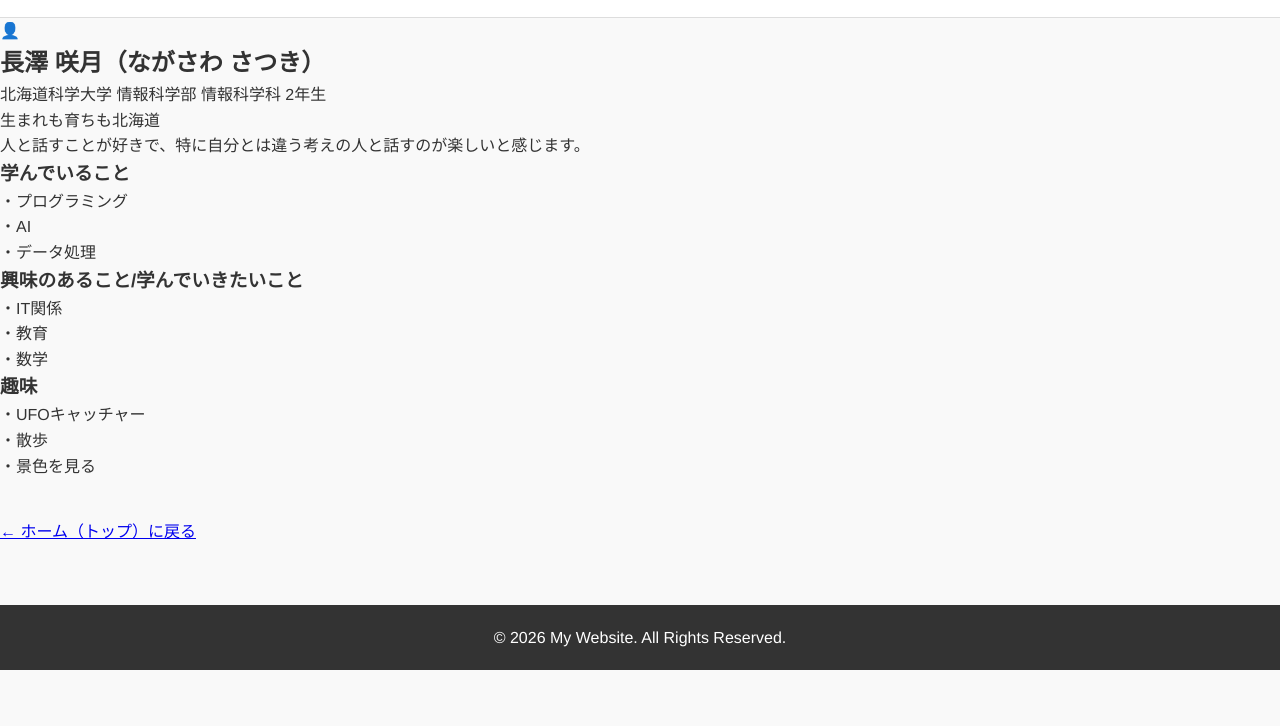
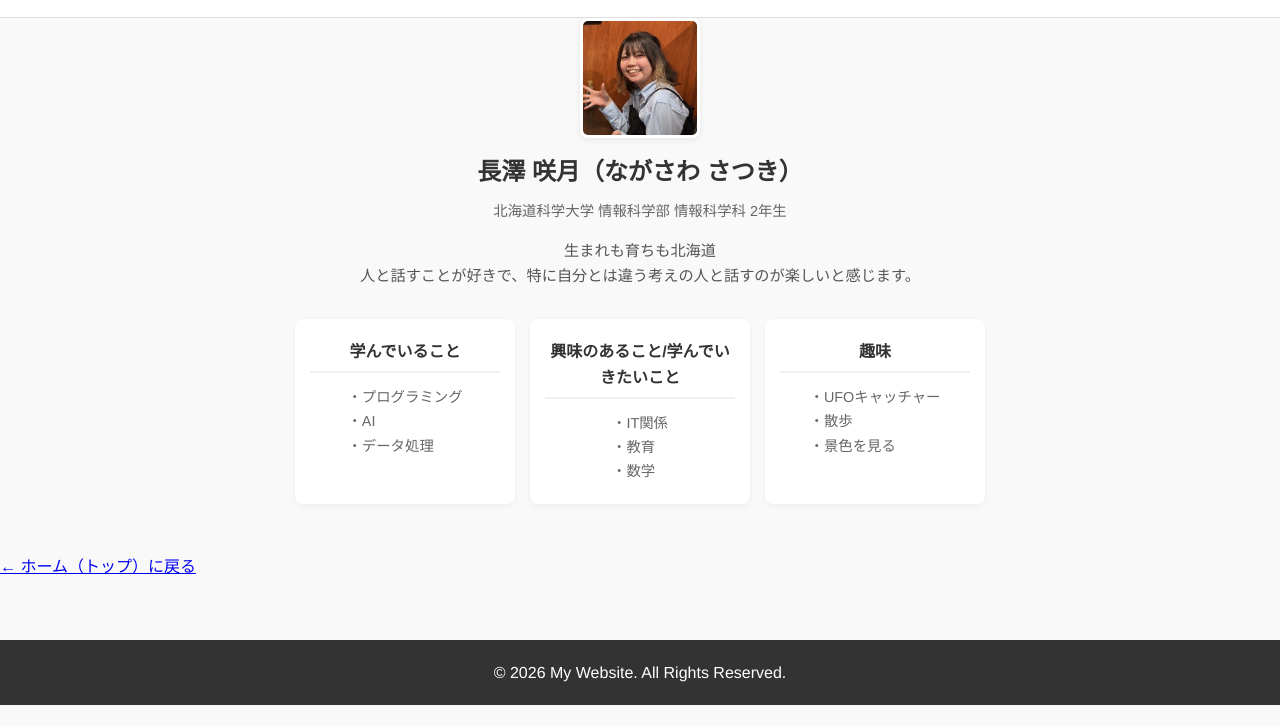
Before and after one commit to 1256058/my-website, a plain HTML site: page profile.html in a window 1280 px wide. Shown: the part 74-800 px from the top of the page. Drawn offline with Linux system fonts and the light colour scheme.

Commit message:
Add files via upload

```diff
--- a/profile.html
+++ b/profile.html
@@ -29,7 +29,10 @@
         <!-- 自己紹介エリア -->
         <section class="profile-card">
             <!-- 💡ここに後で自分の写真やイラストを入れられます -->
-            <div class="profile-icon">👤</div>
+          <div class="profile-section">
+    <div class="profile-avatar">
+        <img src="hpb.jpg" alt="長澤さんのプロフィール写真">
+    </div>
 
             <h2>長澤 咲月（ながさわ さつき）</h2>
             <p class="profile-job">北海道科学大学 情報科学部 情報科学科 2年生</p>
--- a/style.css
+++ b/style.css
@@ -414,3 +414,110 @@ footer {
     height: 100%;
     object-fit: cover;       /* 縦横比を崩さずに綺麗に収める */
 }
+
+
+
+/* ===================================================
+   👤 プロフィール：コンパクトでオシャレな横並び（修正版）
+   =================================================== */
+
+/* 名前や基本情報の上のエリア */
+.profile-section {
+    text-align: center;
+    max-width: 600px;           /* 💡 全体の幅をきゅっと狭くしました */
+    margin: 0 auto 30px auto;
+}
+
+/* 👤 プロフィール写真（アイコン）のサイズを小さく上品に */
+.profile-avatar {
+    width: 120px;               /* 💡 160px から 120px にコンパクト化！ */
+    height: 120px;
+    margin: 0 auto 15px auto;
+    border-radius: 8px;         /* 角丸四角形 */
+    overflow: hidden;
+    box-shadow: 0 2px 6px rgba(0,0,0,0.08);
+    border: 3px solid #fff;
+}
+
+.profile-avatar img {
+    width: 100%;
+    height: 100%;
+    object-fit: cover;
+}
+
+.profile-section h2 {
+    font-size: 1.5rem;          /* 文字も少し小さくしてバランス良く */
+    margin-bottom: 8px;
+    color: #333;
+}
+
+.profile-job {
+    color: #666;
+    font-size: 0.9rem;
+    margin-bottom: 15px;
+}
+
+.profile-text {
+    line-height: 1.7;
+    color: #555;
+    font-size: 0.95rem;
+}
+
+/* 💡【ここを修正】3つのボックスが広がりすぎないように最大幅を制限 */
+.profile-details {
+    display: flex;
+    flex-direction: row;
+    justify-content: center;    /* 💡 中央に寄せる */
+    gap: 15px;                  /* すき間を少しきゅっと詰める */
+    max-width: 700px;           /* 💡 850px から 700px に狭くしてコンパクトに！ */
+    margin: 0 auto 50px auto;
+}
+
+/* 3つのボックスの見た目 */
+.detail-block {
+    flex: 1;
+    max-width: 220px;           /* 💡 1つの箱の横幅を最大220pxに制限して、でかくなるのを防ぐ！ */
+    background: #fff;
+    border-radius: 8px;
+    padding: 20px 15px;         /* 中の余白も少しスリムに */
+    box-shadow: 0 2px 6px rgba(0,0,0,0.05);
+    text-align: center;
+}
+
+/* 各ブロックの見出し */
+.detail-block h3 {
+    color: #333;
+    font-size: 1rem;            /* 文字サイズを少し小さく */
+    margin-bottom: 12px;
+    padding-bottom: 6px;
+    border-bottom: 2px solid #f0f0f0;
+}
+
+/* 箇条書き */
+.detail-block ul {
+    list-style: none;
+    padding: 0;
+    margin: 0;
+    display: inline-block;
+    text-align: left;
+}
+
+.detail-block li {
+    font-size: 0.9rem;
+    line-height: 1.7;
+    color: #666;
+}
+
+/* 📱 スマホ画面は縦並び */
+@media (max-width: 768px) {
+    .profile-details {
+        flex-direction: column;
+        align-items: center;    /* スマホでも真ん中寄せ */
+        max-width: 100%;
+        padding: 0 20px;
+    }
+    .detail-block {
+        max-width: 100%;        /* スマホの時は横幅いっぱいに広げる */
+        width: 100%;
+    }
+}
```
Also changed, not shown: hpb.jpg (added), zibun.jpg (added), zibunn.jpg (added).
